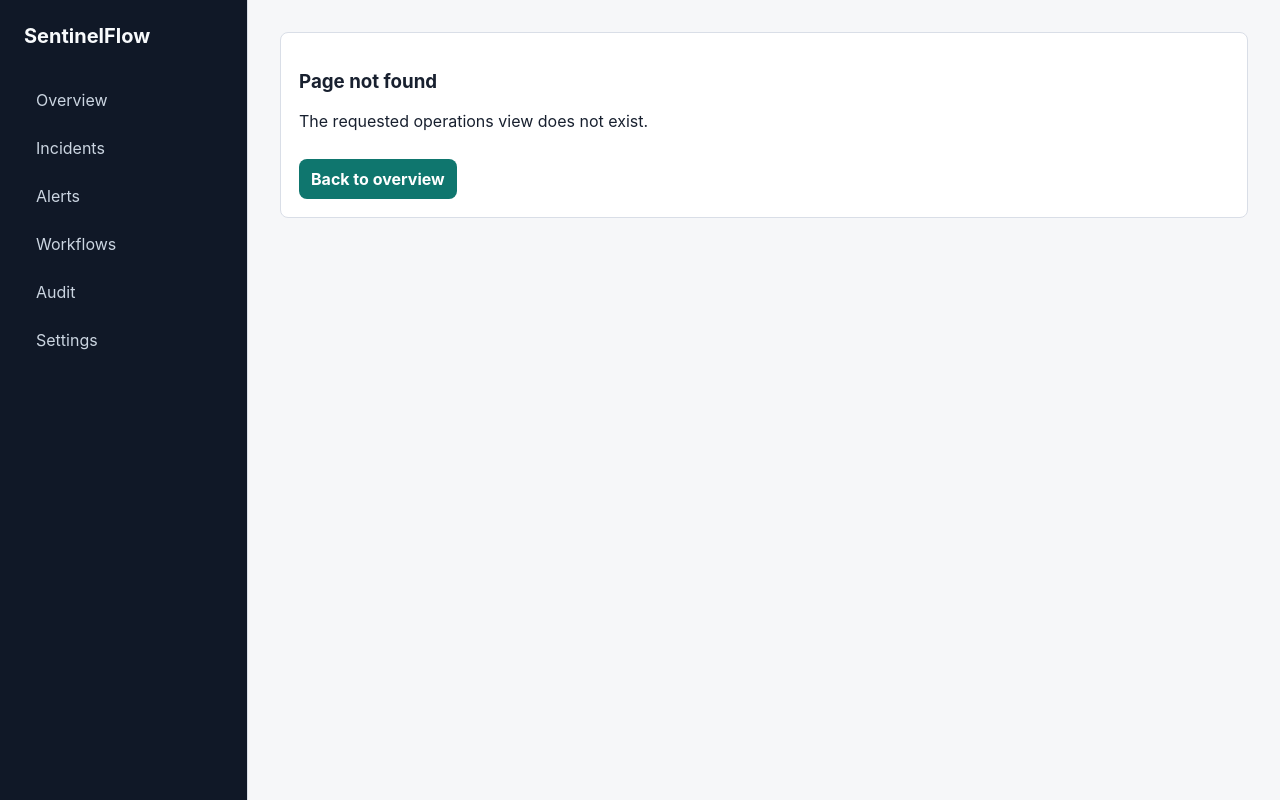
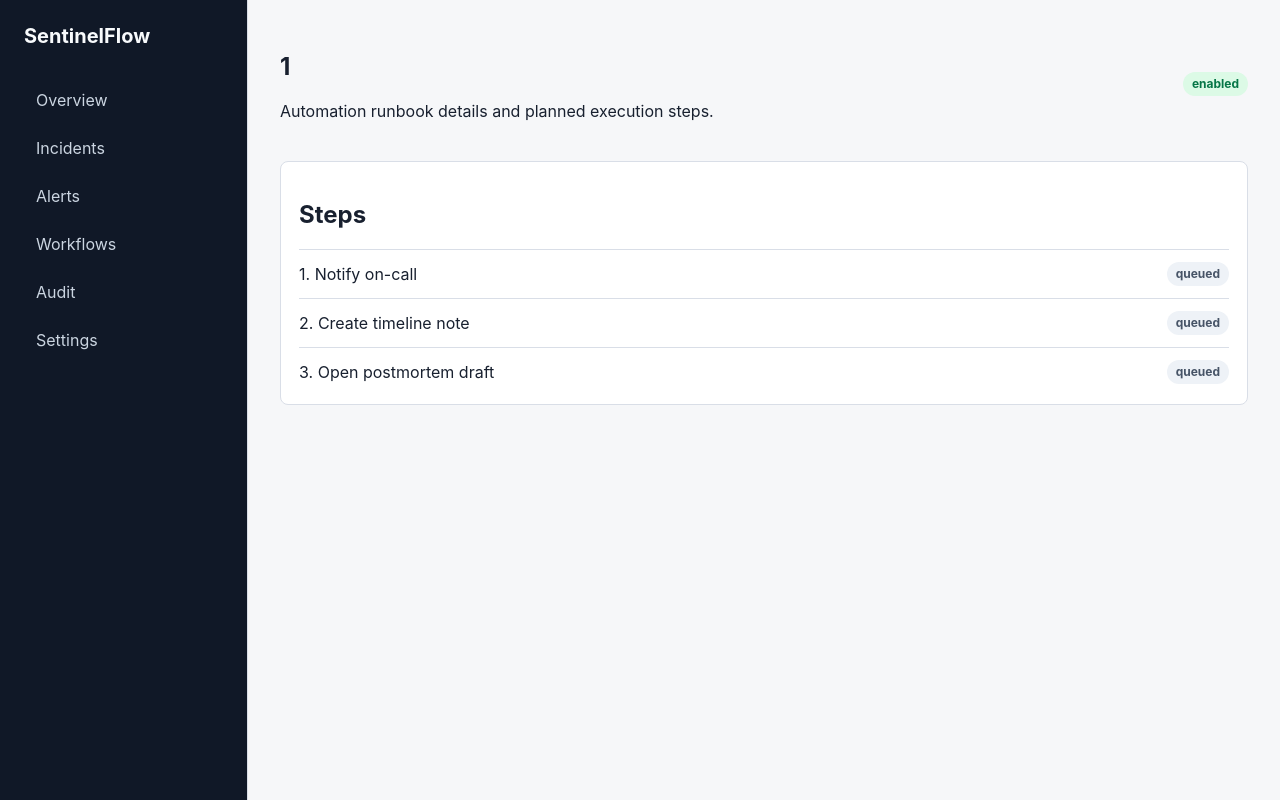
Before and after one commit to sanskar-vermaa/sentinelflowse, a Next.js app in the folder apps/web/: page /workflows/1 in a window 1280 px wide. Before the commit this address had no page. Built offline with nearby package versions, Linux system fonts and the light colour scheme.

Commit message:
feat(web): add workflow detail view

```diff
--- /dev/null
+++ b/apps/web/app/workflows/[id]/page.tsx
@@ -0,0 +1,29 @@
+import { AppShell } from "../../components/AppShell";
+import { Badge } from "../../components/Badge";
+
+const steps = ["Notify on-call", "Create timeline note", "Open postmortem draft"];
+
+export default function WorkflowDetailPage({ params }: { params: { id: string } }) {
+  return (
+    <AppShell>
+      <div className="toolbar">
+        <div>
+          <h1>{params.id}</h1>
+          <p>Automation runbook details and planned execution steps.</p>
+        </div>
+        <Badge tone="success">enabled</Badge>
+      </div>
+      <article className="card">
+        <h2>Steps</h2>
+        <div className="stack">
+          {steps.map((step, index) => (
+            <div className="queue-row" key={step}>
+              <span>{index + 1}. {step}</span>
+              <Badge>queued</Badge>
+            </div>
+          ))}
+        </div>
+      </article>
+    </AppShell>
+  );
+}
--- a/apps/web/app/workflows/page.tsx
+++ b/apps/web/app/workflows/page.tsx
@@ -18,7 +18,7 @@ export default function WorkflowsPage() {
       <div className="grid">
         {workflows.map((workflow) => (
           <article className="card" key={workflow.name}>
-            <h2>{workflow.name}</h2>
+            <h2><a href={`/workflows/${encodeURIComponent(workflow.name)}`}>{workflow.name}</a></h2>
             <p>{workflow.trigger}</p>
             <strong>{workflow.status}</strong>
           </article>
```
